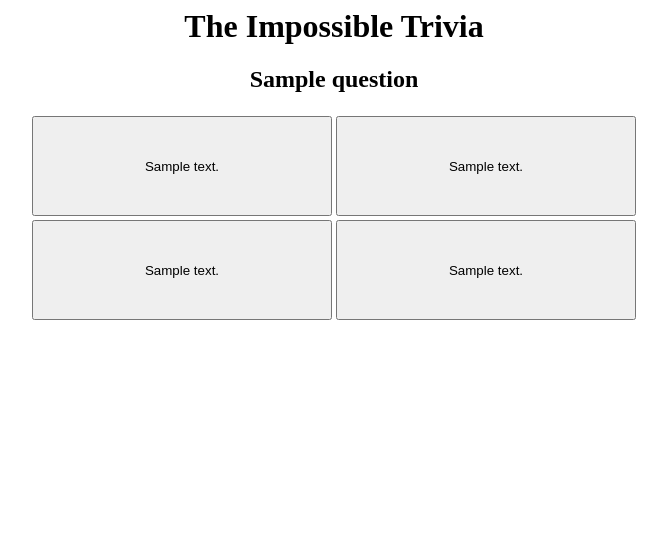
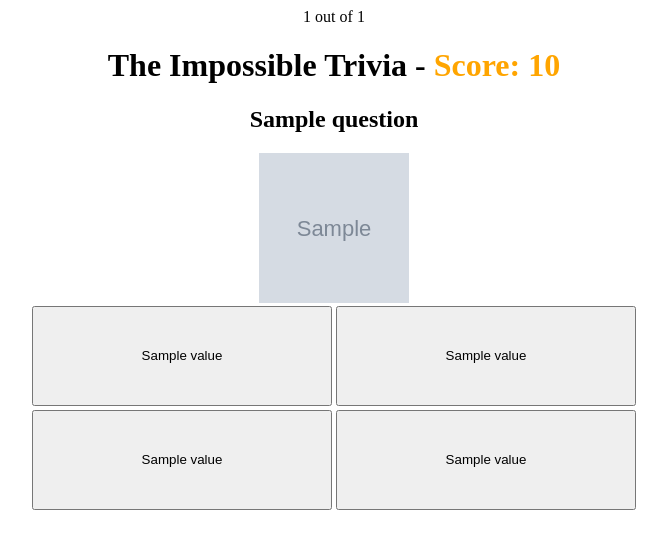
Before and after one commit to Noam-Yair/The-Impossible-Trivia, a Flask app: template SRC/APPLICATION-SOURCE-CODE/templates/index.html in a window 1280 px wide. Shown: the top 549 px of the page, without its empty margins (306-973 px from the left). Run offline with Flask 2, Linux system fonts and the light colour scheme; the template is opened without the code that fills it: most values are stand-ins (such as "Sample title", 1, 10 or a date in 2020); grey boxes marked "Sample" are stand-in pictures.

Commit message:
Made code generic to make it easier for other team members to add a question

```diff
--- a/SRC/APPLICATION-SOURCE-CODE/server.py
+++ b/SRC/APPLICATION-SOURCE-CODE/server.py
@@ -1,30 +1,52 @@
+import random
 from flask import Flask, render_template, request
 import config
 import utils
 import mysql.connector
+from trivia_questions import genre_x_where_y_played_for_the_first_time
 
-db = mysql.connector.connect(host=config.DB_SERVER, user=config.DB_USERNAME, password=config.DB_PASSWORD, database=config.DB_SCHEMA)
 app = Flask(__name__)
 
+QUESTIONS = [genre_x_where_y_played_for_the_first_time]
+TRIVIA_QUESTIONS_COUNT = 20
+RIGHT_ANSWER_POINTS = 10
+WRONG_ANSWER_POINTS = -3
+
+def connect_to_db():
+    return mysql.connector.connect(host=config.DB_SERVER, user=config.DB_USERNAME, password=config.DB_PASSWORD, database=config.DB_SCHEMA)
+
+def randomly_select_question():
+    db = connect_to_db()
+    question_data = random.choice(QUESTIONS)(db)
+    options = [
+        {"option_indicator": "right", "value": question_data["answer"]},
+        {"option_indicator": "wrong", "value": question_data["option1"]},
+        {"option_indicator": "wrong", "value": question_data["option2"]},
+        {"option_indicator": "wrong", "value": question_data["option3"]},
+    ]
+    random.shuffle(options)
+    return question_data["question"], question_data["answer"], question_data["img"], options
 
 @app.route('/', methods=['GET', 'POST'])
 def index():
     message = ""
+    score = int(request.form.get("score", 0))
+    questions_count = int(request.form.get("questions_count", 0)) + 1
+    if questions_count >= TRIVIA_QUESTIONS_COUNT:
+        return render_template("done.html", score=score)
     message_color = "black"
     if request.method == "POST":
-        if "answer1" in request.form:
+        if "right" in request.form:
             message = "Right Answer :)"
             message_color = "Green"
+            score += RIGHT_ANSWER_POINTS
         else:
             message = "Wrong Answer :("
             message_color = "Red"
-    d = utils.run_sql_file(db,
-                           "sqls/try.sql",
-                           movie_token1=utils.get_random_movie_token(),
-                           movie_token2=utils.get_random_movie_token(),
-                           movie_token3=utils.get_random_movie_token(),
-                           actor_token=utils.get_random_actor_token())
-    return render_template('index.html', question=d[0], answer1=d[1], answer2=d[2], answer3=d[3], answer4=d[4], message=message, message_color=message_color)
+            score += WRONG_ANSWER_POINTS
+    question, answer, img, options = randomly_select_question()
+    print("Right answer is:", answer)
+    return render_template('index.html', question=question, img=img, options=options, score=score, questions_count=questions_count, message=message, message_color=message_color, trivia_questions_count=TRIVIA_QUESTIONS_COUNT)
 
 
 if __name__ == '__main__':
--- a/SRC/APPLICATION-SOURCE-CODE/sqls/try.sql
+++ b/SRC/APPLICATION-SOURCE-CODE/sqls/try.sql
@@ -1,6 +1,7 @@
 SELECT
     CONCAT("What is the name of the ", ANY_VALUE(genres.name), " movie", " that the actor ", actors.name, " acted for the first time?") as question,
     title AS answer,
+    ANY_VALUE(actors.profile_path) as img,
     (SELECT title FROM movies WHERE rnd_token = {movie_token1}) as option1,
     (SELECT title FROM movies WHERE rnd_token = {movie_token2}) as option2,
     (SELECT title FROM movies WHERE rnd_token = {movie_token3}) as option3
--- a/SRC/APPLICATION-SOURCE-CODE/static/style.css
+++ b/SRC/APPLICATION-SOURCE-CODE/static/style.css
@@ -11,3 +11,7 @@ input[type=submit] {
     width: 300px;
     height: 100px;
 }
+
+.score {
+    color: orange;
+}
--- a/SRC/APPLICATION-SOURCE-CODE/templates/index.html
+++ b/SRC/APPLICATION-SOURCE-CODE/templates/index.html
@@ -3,14 +3,20 @@
         <link rel="stylesheet" href="{{url_for('static', filename='style.css')}}">
     </head>
     <body>
-	<h1>The Impossible Trivia</h1>
+	<div>{{questions_count}} out of {{trivia_questions_count}}</div>
+	<h1>The Impossible Trivia - <span class="score">Score: {{score}}</span></h1>
 	<h2>{{question}}</h2>
         <h3 style="color: {{message_color}}">{{message}}</h3>
+	{% if img is not none %}
+	<img width=150px" height="150px" src="{{img}}" />
+	{% endif %}
 	<form action="/" method="post">
 		<table>
-			<tr><td><input type="submit" name="answer1" value="{{answer1}}" /></td><td><input type="submit" name="answer2" value="{{answer2}}" /></td></tr>
-			<tr><td><input type="submit" name="answer3" value="{{answer3}}" /></td><td><input type="submit" name="answer4" value="{{answer4}}" /></td></tr>
+			<tr><td><input type="submit" name="{{options[0]['option_indicator']}}" value="{{options[0]['value']}}" /></td><td><input type="submit" name="{{options[1]['option_indicator']}}" value="{{options[1]['value']}}" /></td></tr>
+			<tr><td><input type="submit" name="{{options[2]['option_indicator']}}" value="{{options[2]['value']}}" /></td><td><input type="submit" name="{{options[3]['option_indicator']}}" value="{{options[3]['value']}}" /></td></tr>
 		</table>
+		<input type="hidden" name="score" value="{{score}}" />
+		<input type="hidden" name="questions_count" value="{{questions_count}}" />
 	</form>
     </body>
 </html>
```
Also changed, not shown: SRC/APPLICATION-SOURCE-CODE/templates/done.html (added, +10 -0 lines), SRC/APPLICATION-SOURCE-CODE/trivia_questions.py (added, +17 -0 lines).
